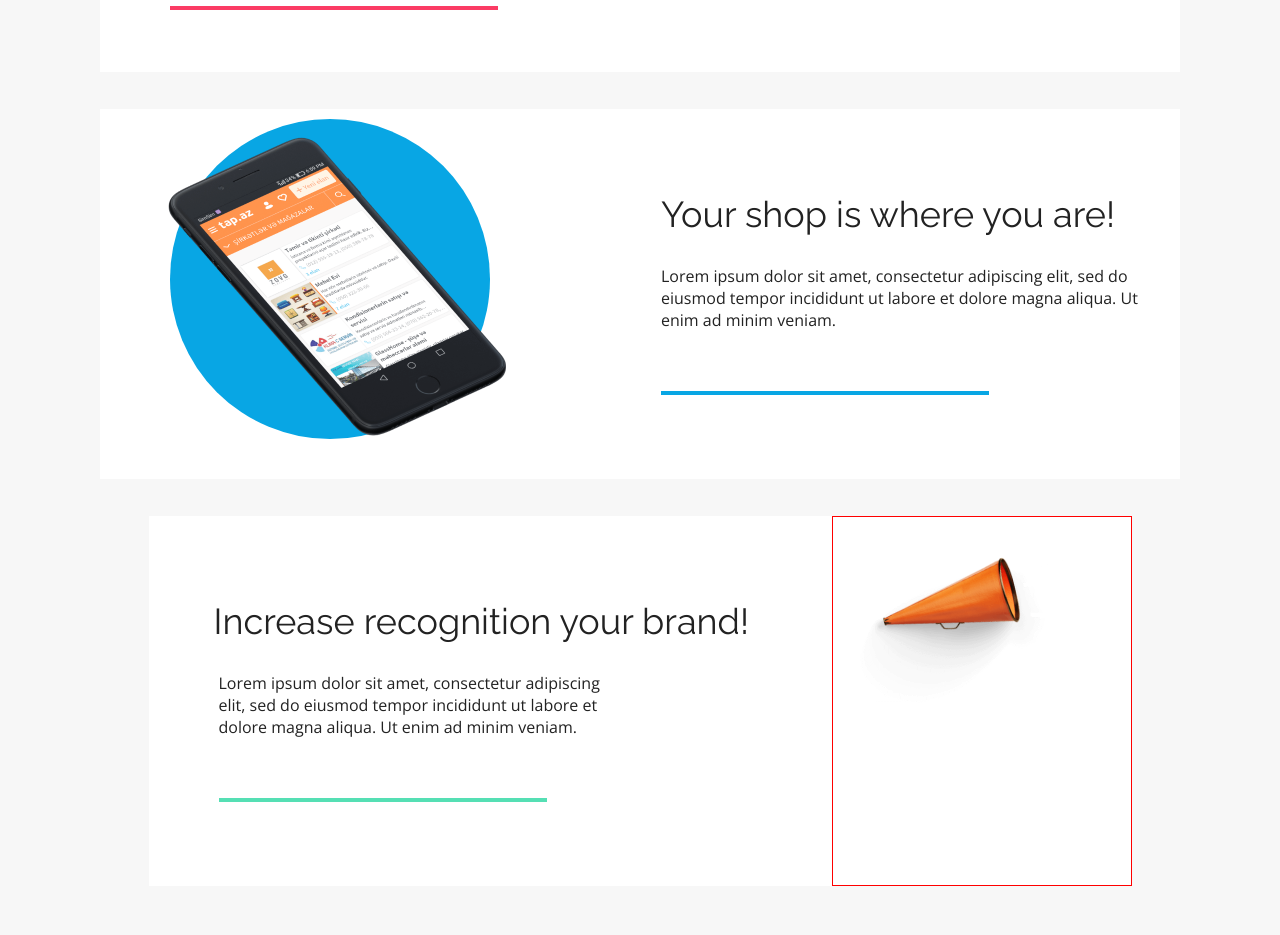
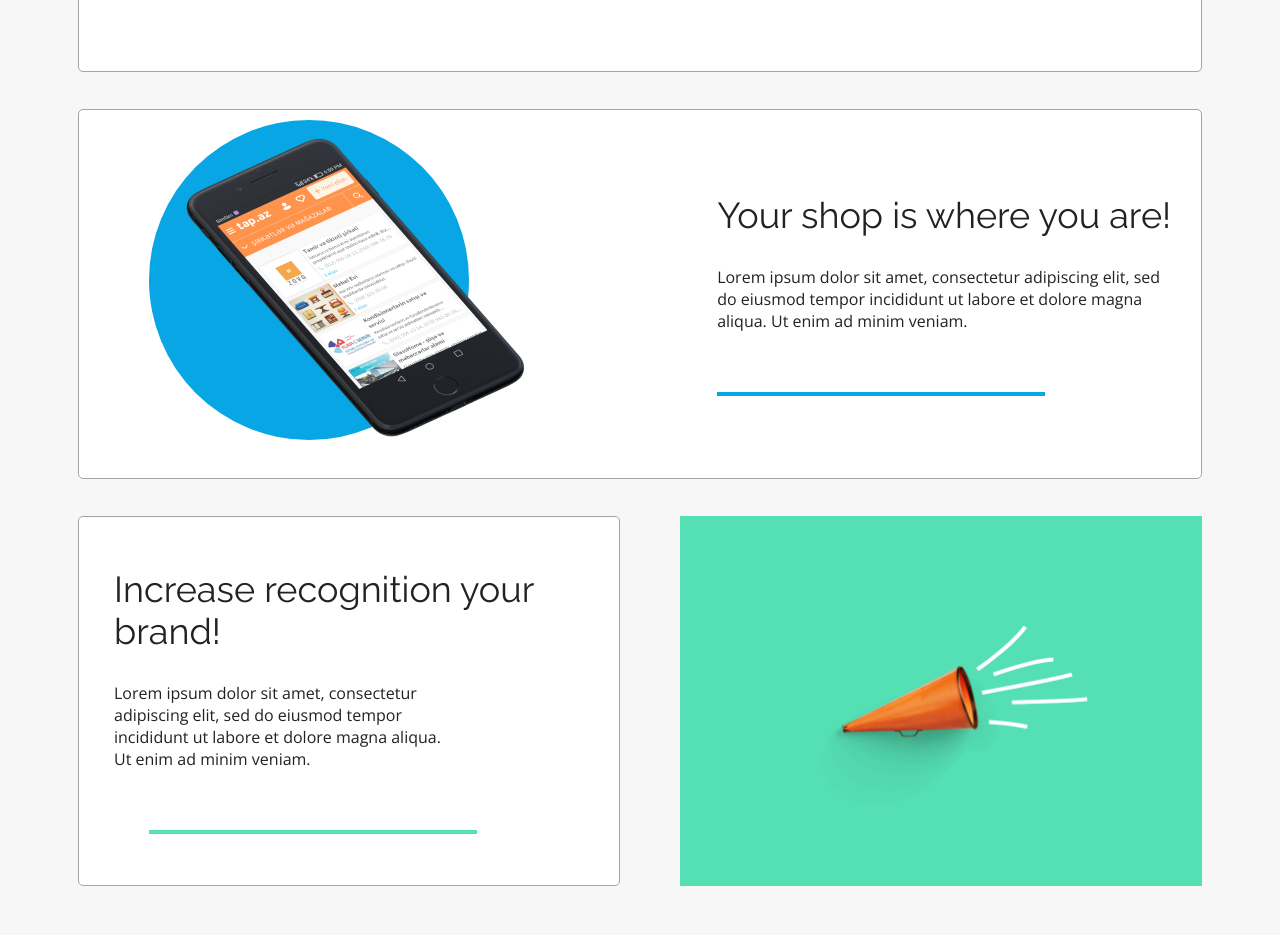
Before and after one commit to bartek2050/BestShop, a plain HTML site: page index.html in a window 1280 px wide. Shown: the part 1737-2672 px from the top of the page. Drawn offline with nearby package versions, Linux system fonts and the light colour scheme.

Commit message:
About fix

```diff
--- a/styles/styles.css
+++ b/styles/styles.css
@@ -200,14 +200,15 @@ body {
     flex-direction: column;
     align-items: center;
     padding: 105px 100px;
+    justify-content: space-between;
 }
 
 /*about box 1,2,3 - in box situation*/
 .about__boxes div{
     display: flex;
-    /*width: 1124px;*/
+    width: 1124px;
     height: 370px;
-    background-color: var(--color-white);
+    flex-grow: 1;
     justify-content: center;
 
 }
@@ -245,6 +246,12 @@ body {
 }
 
 /*BOX1*/
+.about__box-1 {
+    border: 1px solid var(--color-grey);
+    border-radius: 5px;
+    background-color: var(--color-white);
+}
+
 
 .about__box-1text {
     display: flex;
@@ -275,7 +282,6 @@ body {
 .macbook__box {
     display: flex;
     align-items: center;
-    /*justify-content: center;*/
 }
 
 .about__box-1text::after {
@@ -298,6 +304,10 @@ body {
     display: flex;
     flex-direction: row-reverse;
     position: relative;
+    border-radius: 5px;
+    border: 1px solid var(--color-grey);
+    background-color: var(--color-white);
+    justify-content: space-between;
 }
 
 .about__box-2text {
@@ -345,14 +355,17 @@ body {
 
 .about__box-3 {
     display: flex;
-    justify-content: space-between;
+
 }
 
 .about__box-3text {
     display: flex;
     flex-direction: column;
     padding-left: 35px;
-    max-width: 623px;
+    max-width: 620px;
+    background-color: var(--color-white);
+    border: 1px solid var(--color-grey);
+    border-radius: 5px;
 }
 
 .about__box-3text::after {
@@ -368,19 +381,24 @@ body {
 }
 
 .about__box-3text p{
-    padding: 30px 169px 50px 35px;}
+    padding: 30px 169px 50px 0;}
 
-.about__box-3text h2{
-    padding-left: 30px;
+
+
+.trumpet__box-image {
+
+    flex-grow: 1;
+    background-color: var(--color-green);
+    display: flex;
+    justify-content: center;
+    align-items: center;
+    margin-left: 60px;
 }
 
-.trumpet__box-image {
-    width: 300px;
-    height: 300px;
-    background-color: var(--color-green);
-    margin-left: 60px;
-    border: 1px solid red;
-    display: block;
+.trumpet {
+    width: 295px;
+    height: auto;
+    margin-top: 55px;
 }
 
 /*PRICING*/
@@ -671,3 +689,9 @@ input {
 .footer__facebook {
     margin-left: 20px;
 }
+
+@media (max-width: 800px) {
+    body {
+        background-color: #FB3B64;
+    }
+}
```
Also changed, not shown: index.html (+2 -0 lines).
